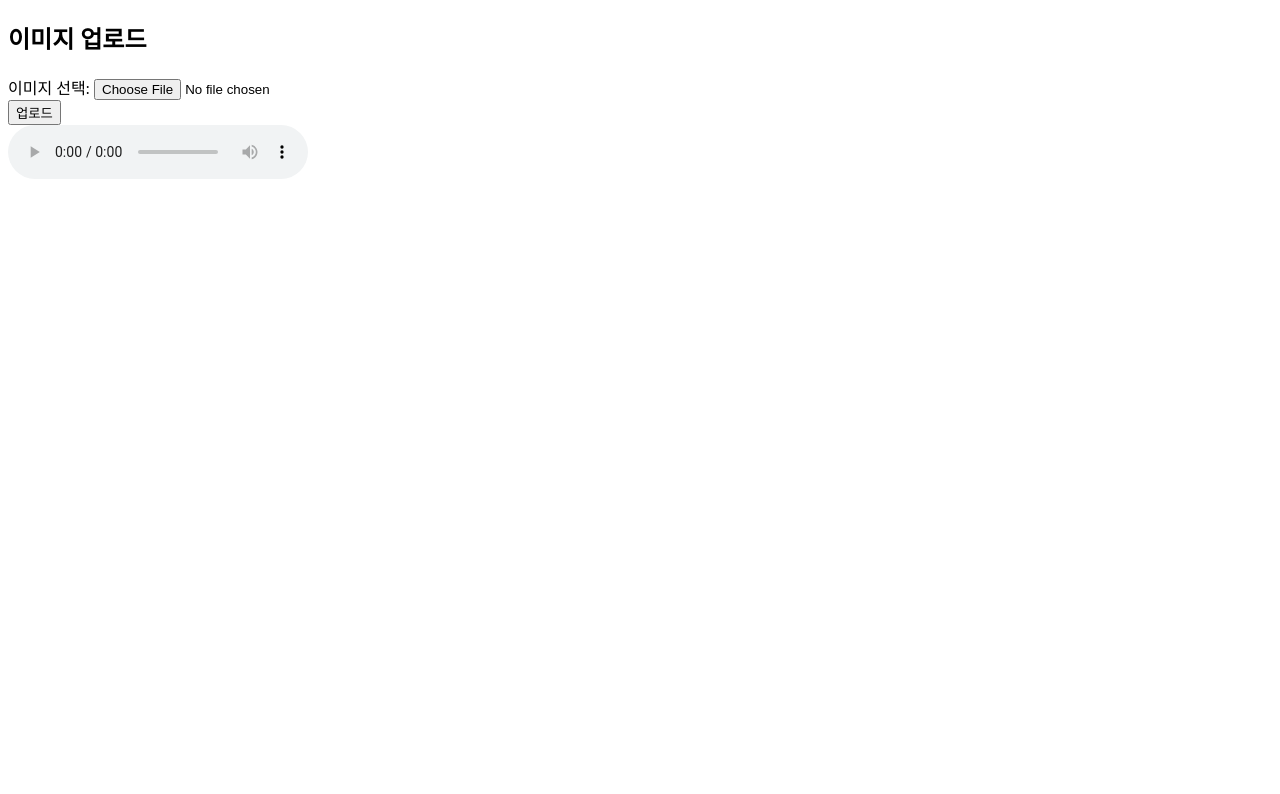
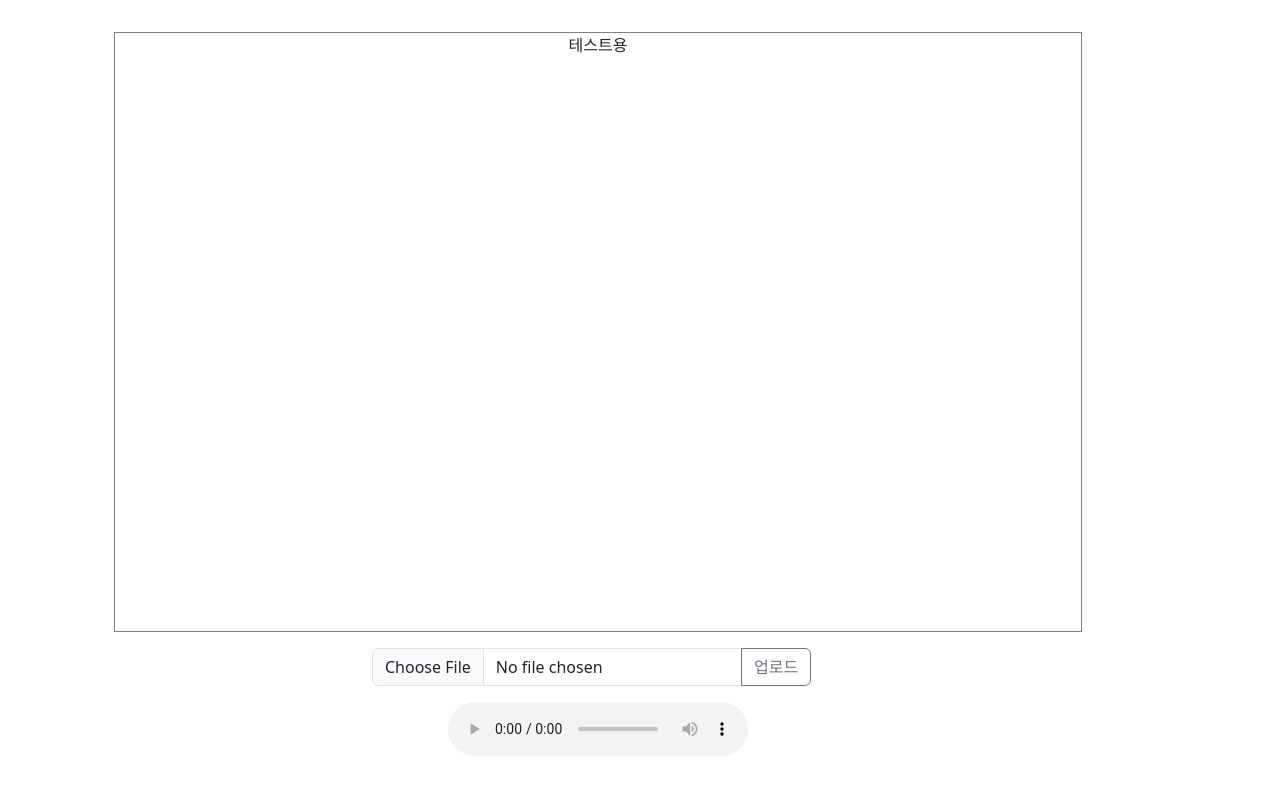
Before and after one commit to AI-LeGo/Service-Backend, a plain HTML site: page template/index.html in a window 1280 px wide. Drawn offline with nearby package versions, Linux system fonts and the light colour scheme.

Commit message:
update layout

```diff
--- a/template/index.html
+++ b/template/index.html
@@ -4,22 +4,30 @@
     <meta charset="UTF-8">
     <meta http-equiv="X-UA-Compatible" content="IE=edge">
     <meta name="viewport" content="width=device-width, initial-scale=1.0">
-    <title>Image Upload Example</title>
+    <link href="https://cdn.jsdelivr.net/npm/bootstrap@5.3.2/dist/css/bootstrap.min.css" rel="stylesheet" integrity="sha384-T3c6CoIi6uLrA9TneNEoa7RxnatzjcDSCmG1MXxSR1GAsXEV/Dwwykc2MPK8M2HN" crossorigin="anonymous">
+    <script src="https://cdn.jsdelivr.net/npm/bootstrap@5.3.2/dist/js/bootstrap.bundle.min.js" integrity="sha384-C6RzsynM9kWDrMNeT87bh95OGNyZPhcTNXj1NW7RuBCsyN/o0jlpcV8Qyq46cDfL" crossorigin="anonymous"></script>
+    <title>Image to TTS Service</title>
 </head>
 <body>
-<h2>이미지 업로드</h2>
 
-<form id="uploadForm" enctype="multipart/form-data">
-    <label for="file">이미지 선택:</label>
-    <input type="file" name="file" id="file" accept="image/*">
-    <br>
-    <input type="button" value="업로드" onclick="uploadImage()">
-</form>
-<audio controls id="audioPlayer">
-    Your browser does not support the audio element.
-</audio>
-
-<div id="prompt_result"></div>
+<div class="container" style="text-align:center;">
+    <div style="width:1000px" class="m-3 p-3">
+        <div id="image_container" class="d-flex justify-content-center" style="width:100%; height:600px; border: 1px solid grey">테스트용</div>
+        <div id="button_container" class="d-flex justify-content-between d-grid gap-2 col-6 mx-auto">
+            <form id="uploadForm" enctype="multipart/form-data">
+                <div class="input-group m-3" style="width:100%">
+                        <input type="file" class="form-control" id="inputGroupFile04" aria-describedby="inputGroupFileAddon04" aria-label="Upload" accept="image/*" id="file" name='file'>
+                        <button class="btn btn-outline-secondary" type="button" id="inputGroupFileAddon04" onclick="uploadImage()">업로드</button>
+                </div>
+            </form>
+        </div>
+        <div id="audio_container" class="d-flex justify-content-center">
+            <audio controls id="audioPlayer">
+                Your browser does not support the audio element.
+            </audio>
+        </div>
+    </div>
+</div>
 
 <script>
     async function uploadImage() {
```
